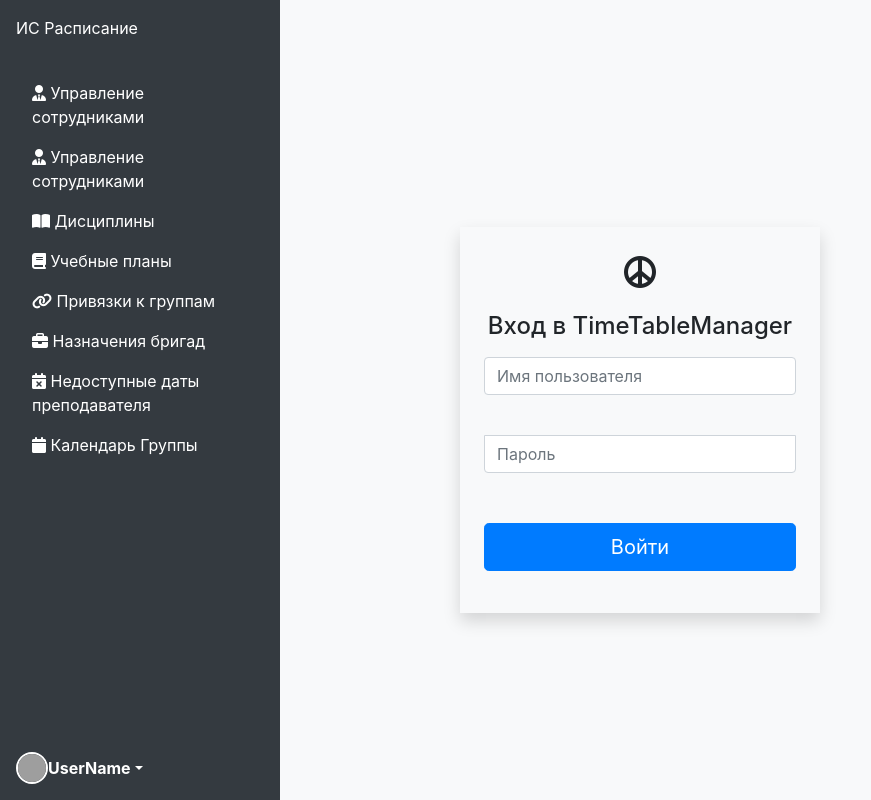
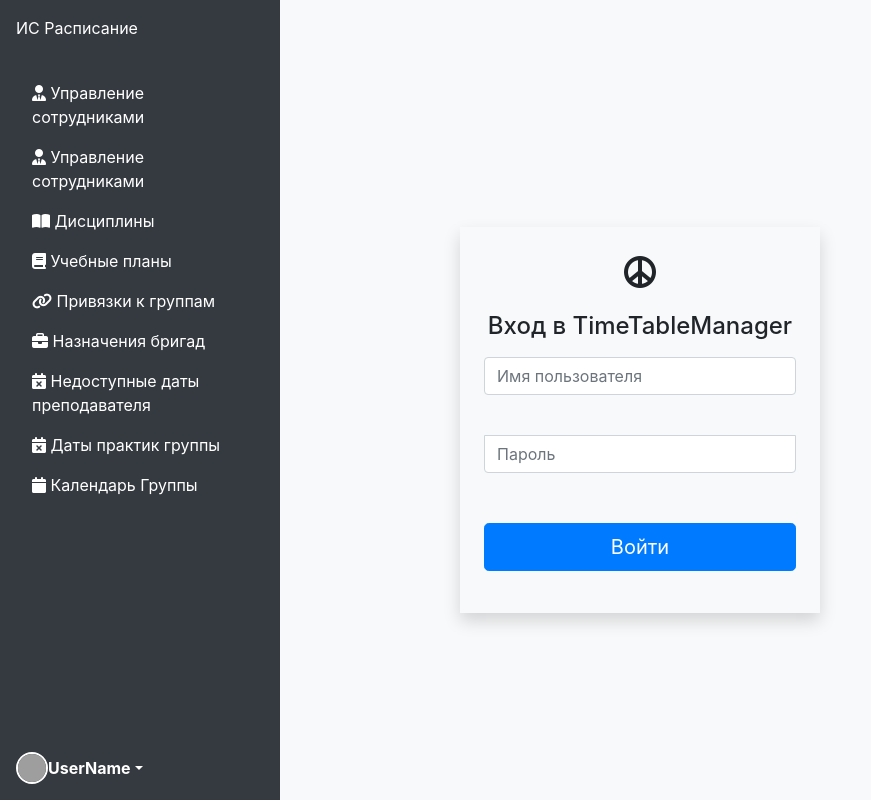
Before and after one commit to m4tveevm/is_schedule, a React (Vite) app in the folder frontend/: page /login in a window 1280 px wide. Shown: the whole page, without its empty margins (0-871 px from the left). Built offline with nearby package versions, Linux system fonts and the light colour scheme; no server answers; sample sign-in values are in the browser's storage; grey boxes are pictures that could not be loaded.

Commit message:
adding group link to group available dates in Sidebar.jsx
Signed-off-by: Mihhail Matvejev <m4tveevm@icloud.com>

```diff
--- a/frontend/src/components/Sidebar.jsx
+++ b/frontend/src/components/Sidebar.jsx
@@ -110,6 +110,15 @@
                             >
                                 <i className="fa-solid fa-calendar-times"></i> Недоступные
                                 даты преподавателя
+                            </NavLink>
+                        </li>
+                        <li className="nav-item">
+                            <NavLink
+                                to="/group_available_dates"
+                                className={({isActive}) => 'nav-link text-white' + (isActive ? ' active' : '')}
+                                onClick={() => setShowMobileSidebar(false)}
+                            >
+                                <i className="fa-solid fa-calendar-times"></i> Даты практик группы
                             </NavLink>
                         </li>
                         <li className="nav-item">
```
